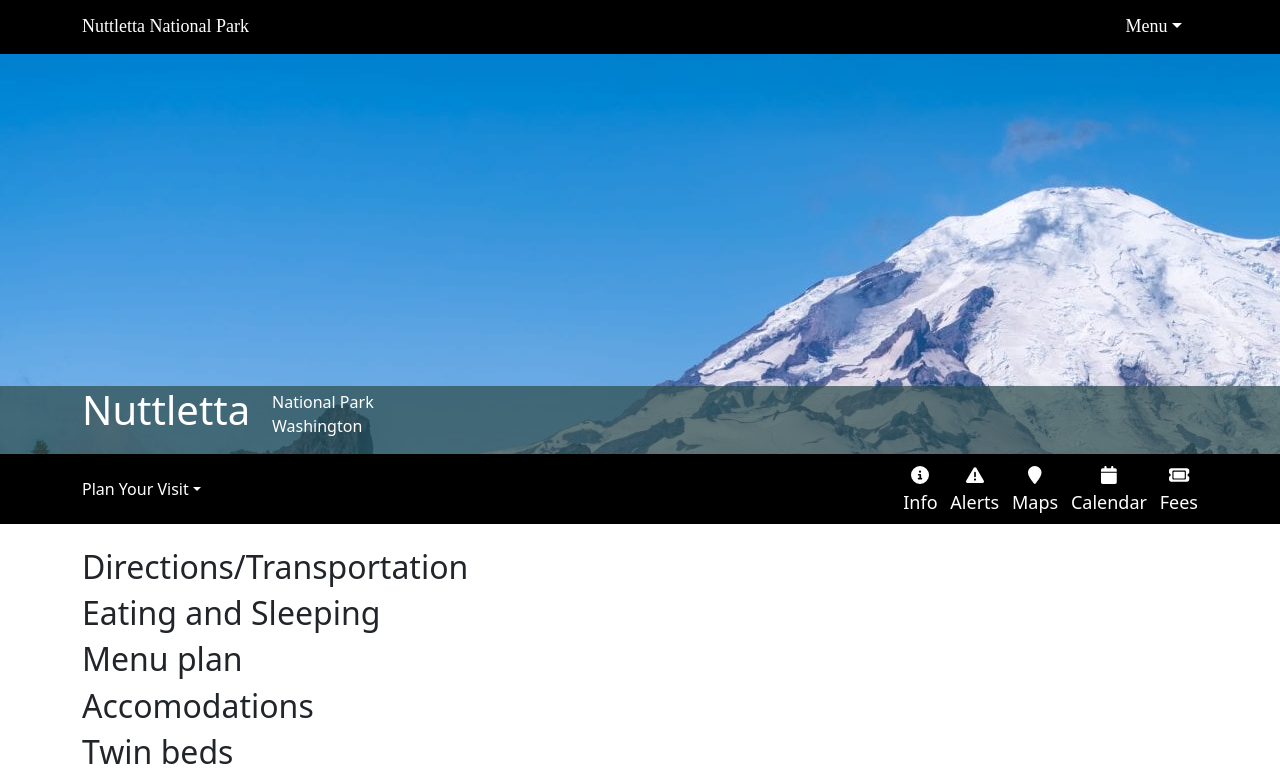
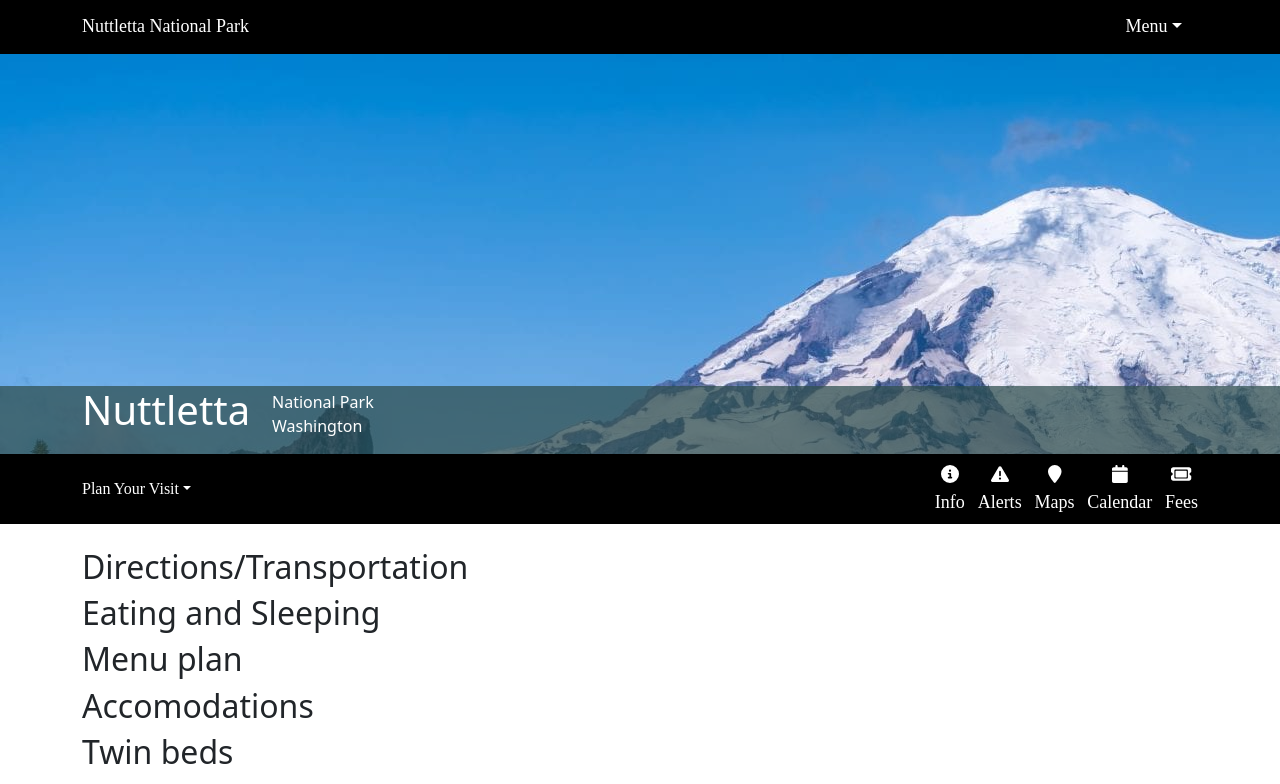
Before and after one commit to MikeColetta/nuttlettawedding, a React (Create React App) app: page / in a window 1280 px wide. Shown: the top 784 px of the page. Built offline with nearby package versions, Linux system fonts and the light colour scheme; a web font is replaced by a local one.

Commit message:
Fixed translucent welcome bar

```diff
--- a/src/components/LowerNavbar/style.css
+++ b/src/components/LowerNavbar/style.css
@@ -1,6 +1,7 @@
 .lowerNavbarDiv {
     background-color: black;
     color: white;
+    font-family: Kitten-Slant, sefif;
 }
 
 .lowerNavbar {
```
